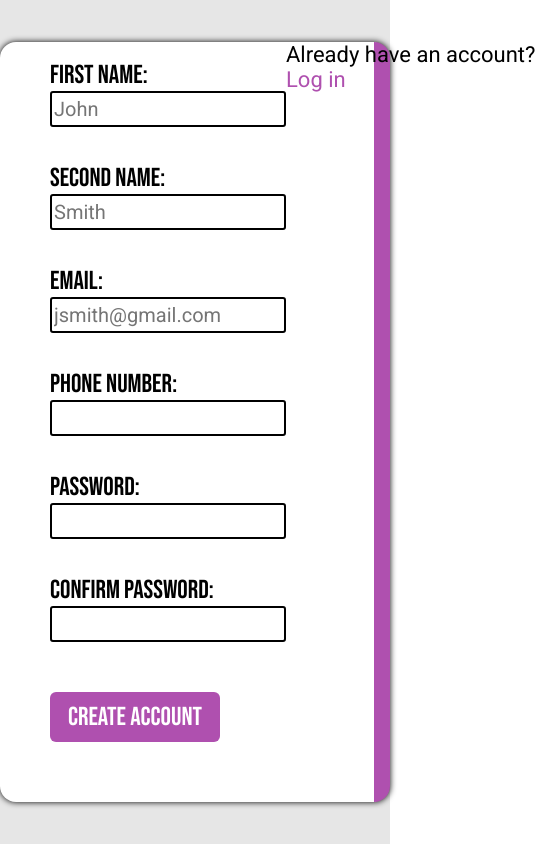
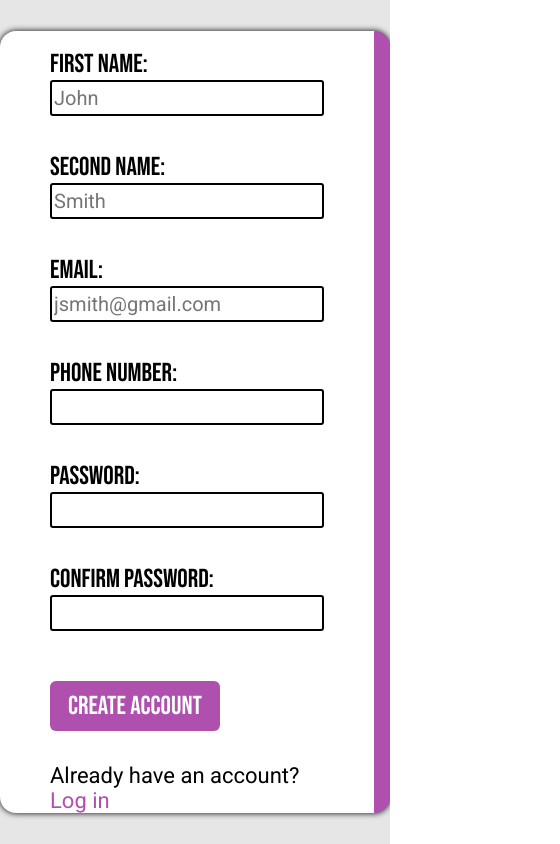
Before and after one commit to ShadyAV/Sign-Up-Form, a plain HTML site: page index.html in a window 390 px wide. Shown: the whole page, 560 px wide, since content can reach past the window. Drawn offline with Linux system fonts and the light colour scheme; a web font is replaced by a local one.

Commit message:
Fix responsive design

```diff
--- a/style.css
+++ b/style.css
@@ -15,7 +15,7 @@
 }
 
 #container {
-    height: 100vh;
+    min-height: 100vh;
     width: 100vw;
     display: flex;
     justify-content: center;
@@ -29,12 +29,12 @@
     border-right: 16px solid var(--purple);
     border-radius: 16px;
     box-shadow: 0 0 6px #000;
-    height: 90%;
+    min-height: 90%;
 }
 
 #backImg {
     border-radius: 16px;
-    height: 100%;
+    min-height: 100%;
 }
 
 #rightSide {
@@ -151,6 +151,7 @@ a:hover {
 
     #wrapper {
         width: 100%;
+        height: 100%;
     }
 
     .input input {
```
